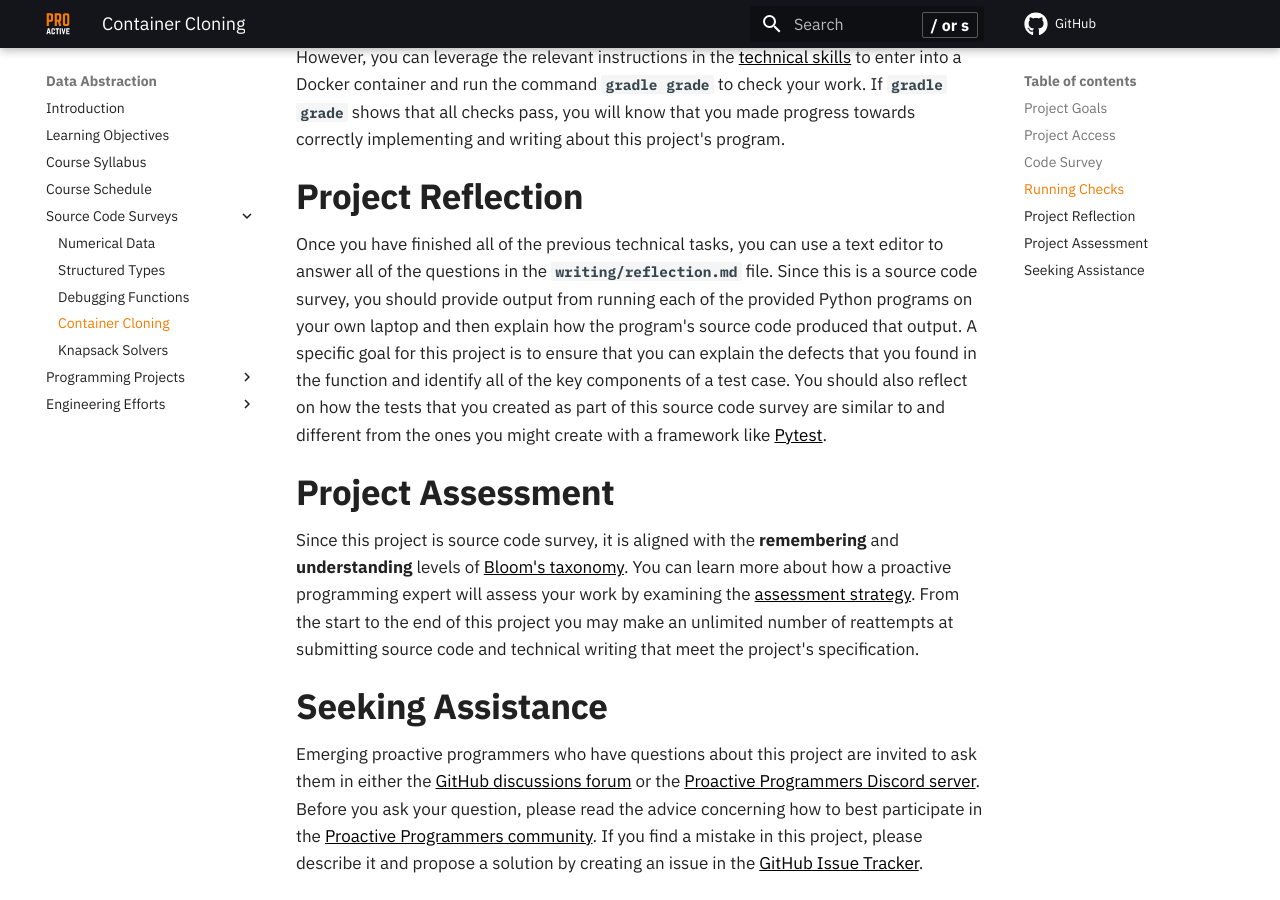
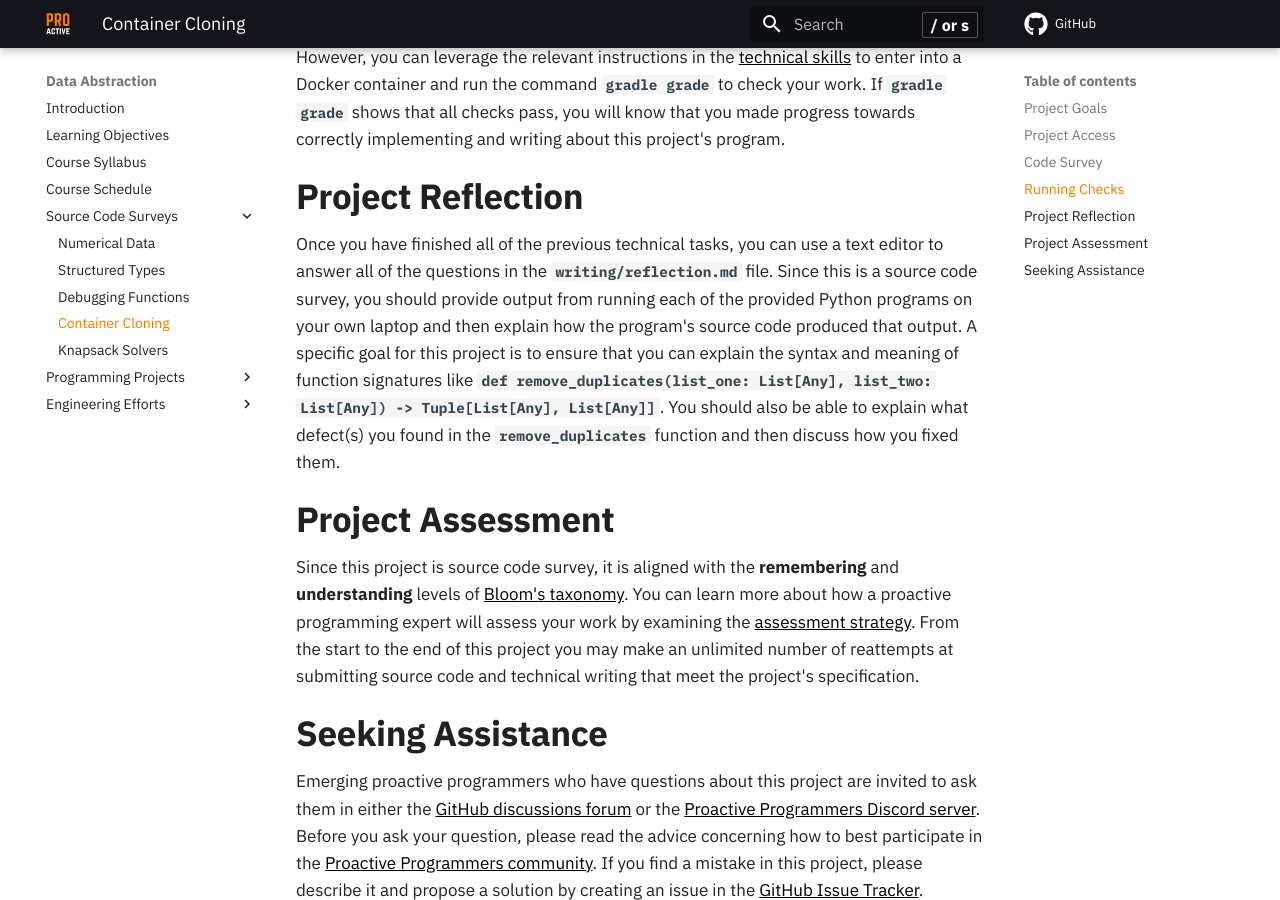
Before and after one commit to ProactiveProgrammers/www.proactiveprogrammers.com, an MkDocs documentation site: the page built from docs/data-abstraction/source-code-surveys/container-cloning.md, in a window 1280 px wide and 900 px high, scrolled down 1956 px. Built offline with MkDocs 1.6.1 and Material for MkDocs 9.7.7, drawn with Linux system fonts in a browser that asks for light colours; comment, search, counter and statistics services are not loaded.

Commit message:
fix: Add a better reflection sentence in the container-cloning file.

```diff
--- a/docs/data-abstraction/source-code-surveys/container-cloning.md
+++ b/docs/data-abstraction/source-code-surveys/container-cloning.md
@@ -91,15 +91,15 @@ correctly implementing and writing about this project's program.
 ## Project Reflection
 
 Once you have finished all of the previous technical tasks, you can use a text
-editor to answer all of the questions in the `writing/reflection.md` file. Since
-this is a source code survey, you should provide output from running each of the
-provided Python programs on your own laptop and then explain how the program's
-source code produced that output. A specific goal for this project is to ensure
-that you can explain the defects that you found in the function and identify all
-of the key components of a test case. You should also reflect on how the tests
-that you created as part of this source code survey are similar to and different
-from the ones you might create with a framework like
-[Pytest](https://docs.pytest.org/).
+editor to answer all of the questions in the `writing/reflection.md` file.
+Since this is a source code survey, you should provide output from running each
+of the provided Python programs on your own laptop and then explain how the
+program's source code produced that output. A specific goal for this project is
+to ensure that you can explain the syntax and meaning of function signatures
+like `def remove_duplicates(list_one: List[Any], list_two: List[Any]) ->
+Tuple[List[Any], List[Any]]`. You should also be able to explain what defect(s)
+you found in the `remove_duplicates` function and then discuss how you fixed
+them.
 
 ## Project Assessment
 
```
